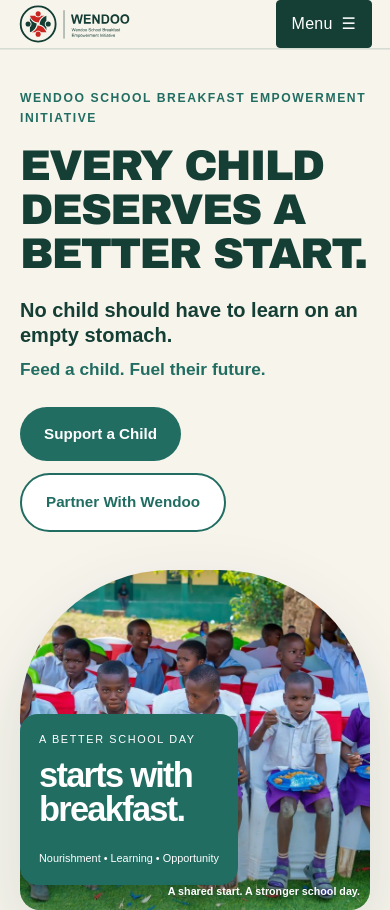
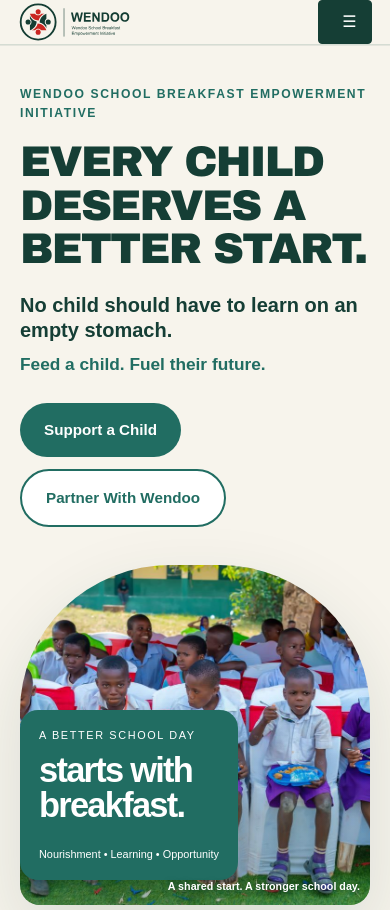
Before and after one commit to Rexdomine/wendoo-ngo, a website: page index.html in a window 390 px wide. Shown: the top 910 px of the page. Drawn offline with Linux system fonts and the light colour scheme.

Commit message:
Use an intentional icon-only mobile menu control

```diff
--- a/theme.css
+++ b/theme.css
@@ -193,7 +193,7 @@
     color: var(--site-white);
     background: var(--site-green);
     cursor: pointer;
-    font-size: var(--type-small);
+    font-size: 0;
     font-weight: var(--weight-bold);
     list-style: none;
     letter-spacing: .02em;
```
